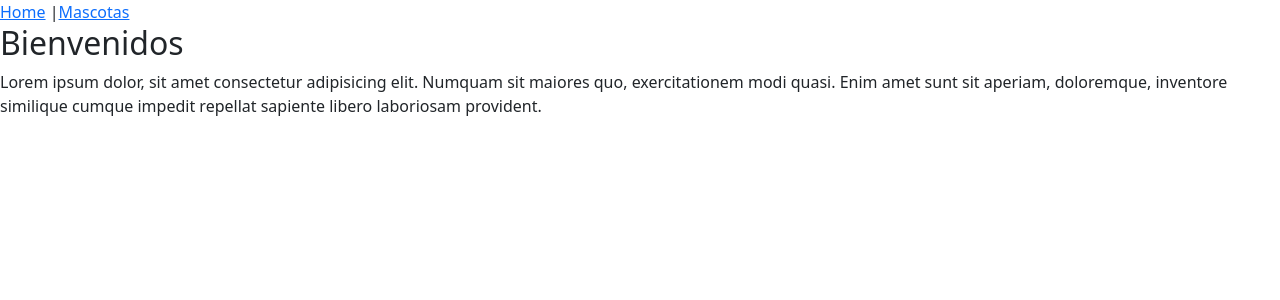
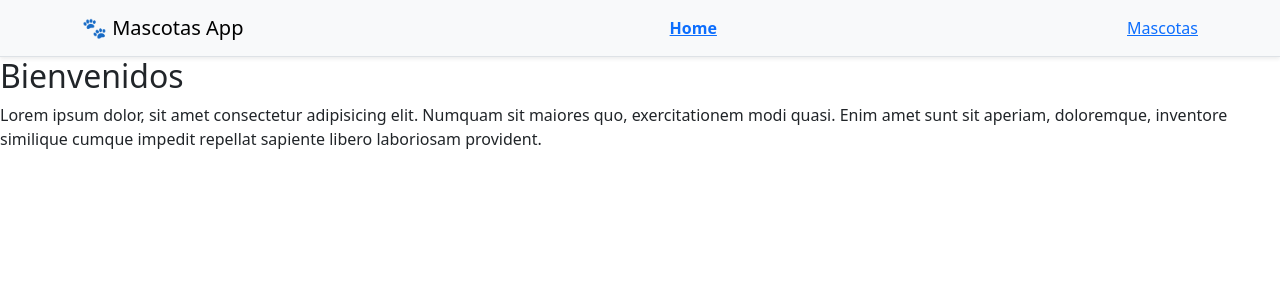
Before and after one commit to jjandress/proyecto-mascotas, a React (Vite) app: page / in a window 1280 px wide. Shown: the top 300 px of the page. Built offline with nearby package versions, Linux system fonts and the light colour scheme.

Commit message:
feat: nuevo navbar

```diff
--- a/src/components/Navbar.jsx
+++ b/src/components/Navbar.jsx
@@ -2,9 +2,16 @@ import { NavLink } from 'react-router-dom'
 
 function Navbar() {
     return (
-        <nav>
-            <NavLink to="/">Home</NavLink> |
-            <NavLink to="/mascotas">Mascotas</NavLink>
+        <nav className="navbar bg-light border-bottom shadow-sm">
+            <div className="container d-flex gap-3">
+                <span className="navbar-brand mb-0">🐾 Mascotas App</span>
+                <NavLink to="/" end className={({ isActive }) => isActive ? "fw-bold" : ""}>
+                    Home
+                </NavLink>
+                <NavLink to="/mascotas" className={({ isActive }) => isActive ? "fw-bold" : ""}>
+                    Mascotas
+                </NavLink>
+            </div>
         </nav>
     )
 }
```
